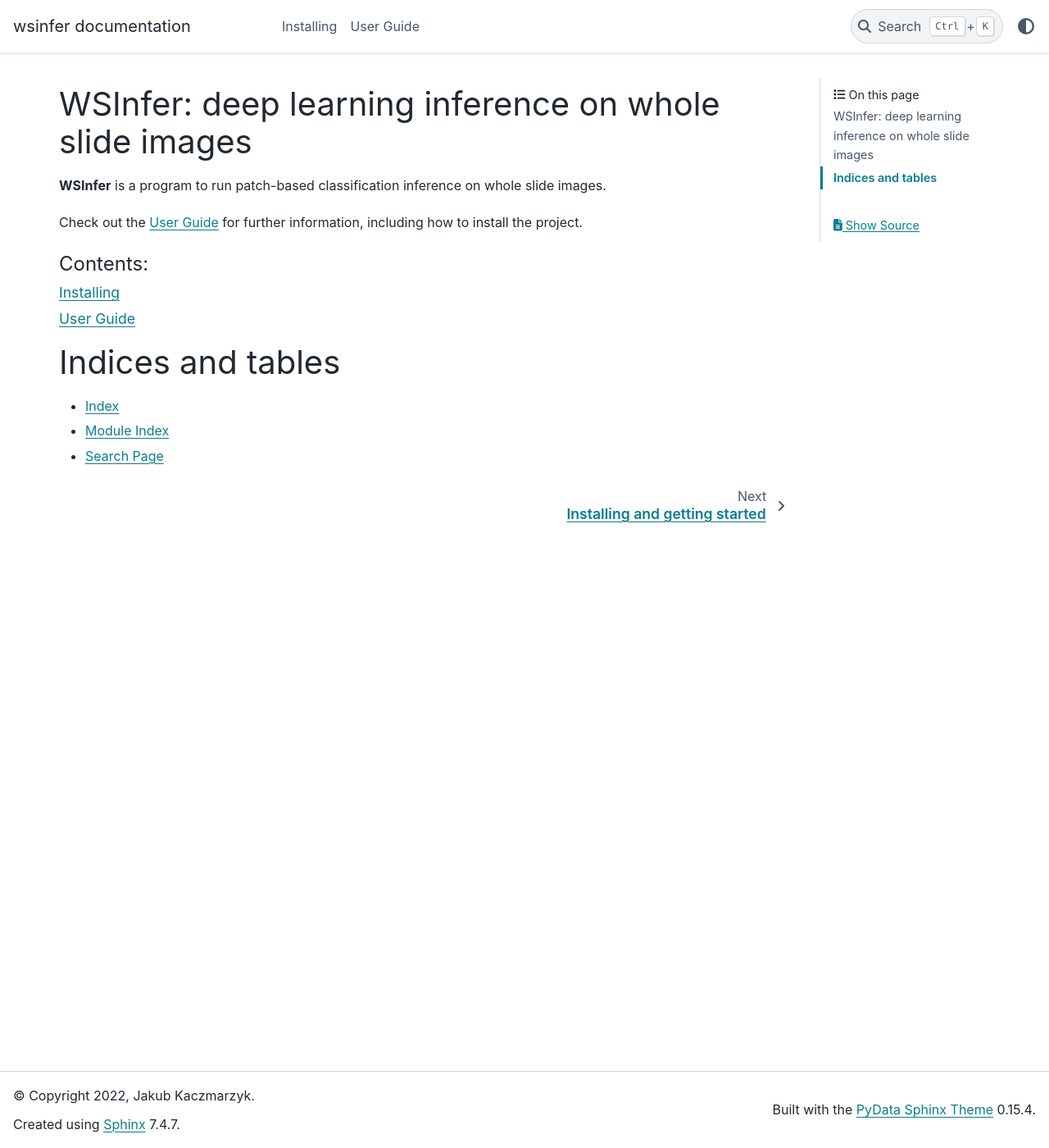
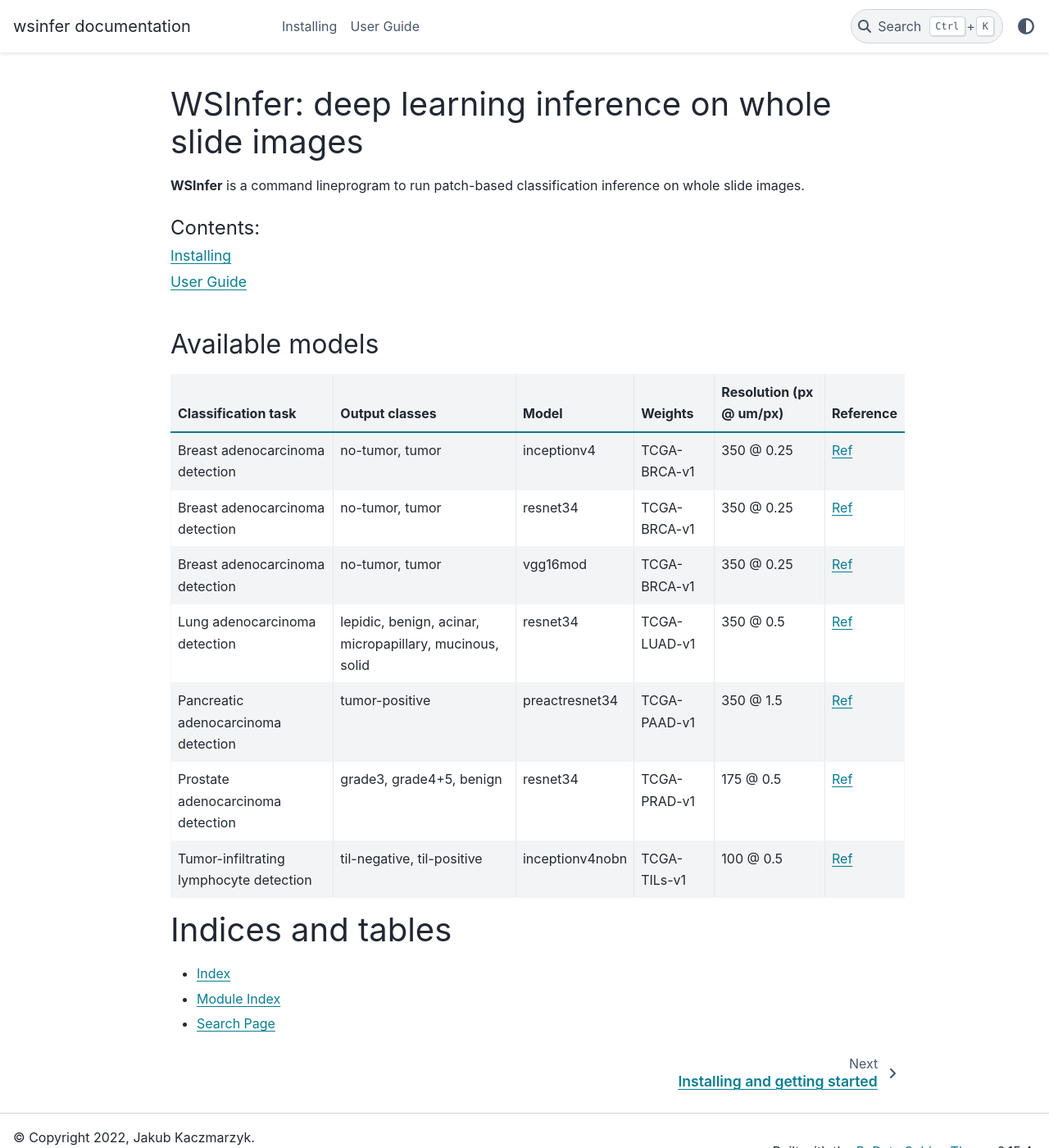
Before and after one commit to SBU-BMI/wsinfer, a Sphinx documentation site: the page built from docs/index.rst, in a window 1280 px wide and 1400 px high. Shown: the whole window at 82% size. Built offline with Sphinx 7.4.7 and the PyData theme 0.15.4, drawn with Linux system fonts in a browser that asks for light colours.

Commit message:
add table of available models

```diff
--- a/docs/index.rst
+++ b/docs/index.rst
@@ -1,11 +1,10 @@
+:html_theme.sidebar_secondary.remove:
+
 WSInfer: deep learning inference on whole slide images
 ======================================================
 
-**WSInfer** is a program to run patch-based classification inference on whole
-slide images.
-
-Check out the :doc:`user_guide` for further information, including how to install the
-project.
+**WSInfer** is a command lineprogram to run patch-based classification inference on
+whole slide images.
 
 .. toctree::
    :maxdepth: 1
@@ -14,6 +13,61 @@ project.
    Installing <installing>
    User Guide <user_guide>
 
+Available models
+----------------
+
+.. list-table::
+   :header-rows: 1
+
+   * - Classification task
+     - Output classes
+     - Model
+     - Weights
+     - Resolution (px @ um/px)
+     - Reference
+   * - Breast adenocarcinoma detection
+     - no-tumor, tumor
+     - inceptionv4
+     - TCGA-BRCA-v1
+     - 350 @ 0.25
+     - `Ref <https://doi.org/10.1016%2Fj.ajpath.2020.03.012>`_
+   * - Breast adenocarcinoma detection
+     - no-tumor, tumor
+     - resnet34
+     - TCGA-BRCA-v1
+     - 350 @ 0.25
+     - `Ref <https://doi.org/10.1016%2Fj.ajpath.2020.03.012>`_
+   * - Breast adenocarcinoma detection
+     - no-tumor, tumor
+     - vgg16mod
+     - TCGA-BRCA-v1
+     - 350 @ 0.25
+     - `Ref <https://doi.org/10.1016%2Fj.ajpath.2020.03.012>`_
+   * - Lung adenocarcinoma detection
+     - lepidic, benign, acinar, micropapillary, mucinous, solid
+     - resnet34
+     - TCGA-LUAD-v1
+     - 350 @ 0.5
+     - `Ref <https://github.com/SBU-BMI/quip_lung_cancer_detection>`_
+   * - Pancreatic adenocarcinoma detection
+     - tumor-positive
+     - preactresnet34
+     - TCGA-PAAD-v1
+     - 350 @ 1.5
+     - `Ref <https://doi.org/10.1007/978-3-030-32239-7_60>`_
+   * - Prostate adenocarcinoma detection
+     - grade3, grade4+5, benign
+     - resnet34
+     - TCGA-PRAD-v1
+     - 175 @ 0.5
+     - `Ref <https://github.com/SBU-BMI/quip_prad_cancer_detection>`_
+   * - Tumor-infiltrating lymphocyte detection
+     - til-negative, til-positive
+     - inceptionv4nobn
+     - TCGA-TILs-v1
+     - 100 @ 0.5
+     - `Ref <https://doi.org/10.3389/fonc.2021.806603>`_
+
 
 Indices and tables
 ==================
```
